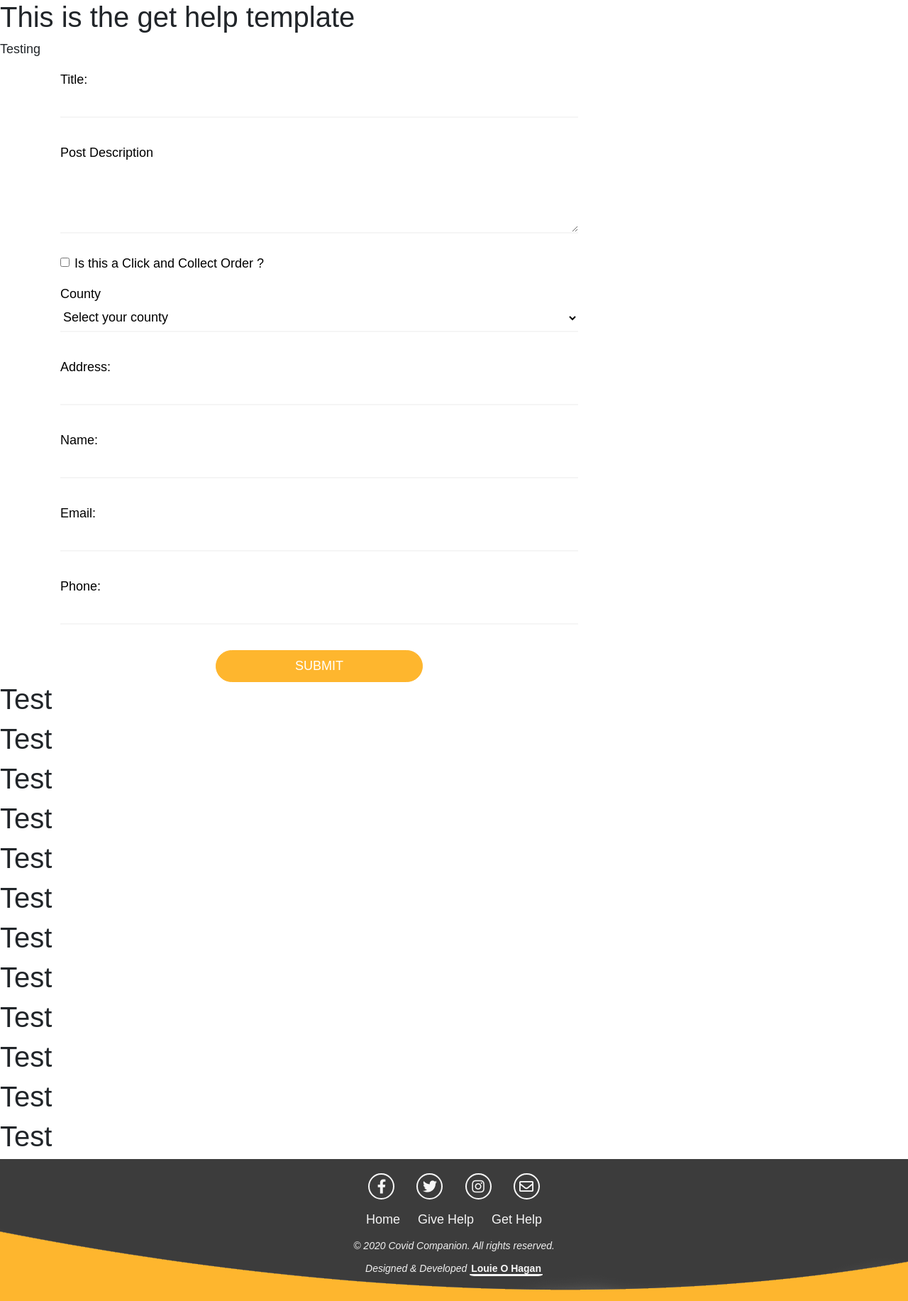
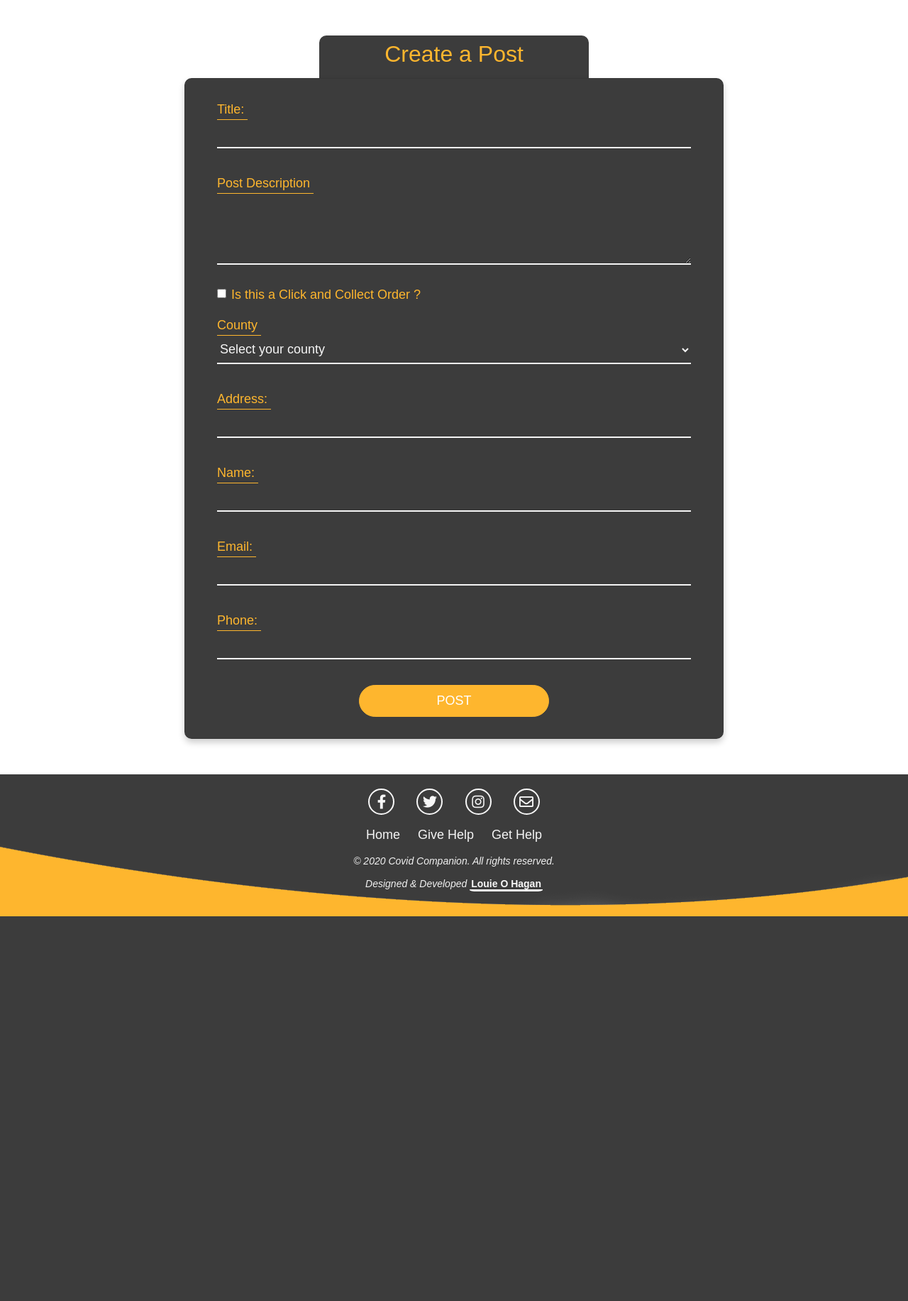
Before and after one commit to LouieOHagan/Covid-Companion-Website, a Flask app: template templates/get-help.html in a window 1280 px wide. Shown: the part 66-1899 px from the top of the page at 71% size. After the commit the page ends 1357 px from the top, so only its background shows below. Run offline with Flask 2, Linux system fonts and the light colour scheme; the template is opened without the code that fills it, so the values that code supplies are empty; some libraries are stand-ins or nearby versions.

Commit message:
Style: Added additional styles to get-help.html form -> created card that contains the form along with title for card, bottom border for labels, and :hover and :focus pseudo classes

```diff
--- a/static/css/style.css
+++ b/static/css/style.css
@@ -71,7 +71,7 @@ body {
 }
 
 .nav-btn:hover {
-    background-color: #f8ae24;
+    background-color: #ecaa2f;
 }
 
 .nav-btn .nav-link {
@@ -211,6 +211,32 @@ body {
 
 /* --------------------------Get Help Page */
 
+.form-card {
+    width: 100%;
+    display: block;
+    margin: 0 auto 50px;
+    background: #3c3c3c;
+    border: 1px solid rgba(0, 0, 0, .1);
+    box-shadow: 0 5px 10px rgba(0, 0, 0, .2);
+    border-radius: 10px;
+}
+
+.title-card {
+    width: 100%;
+    display: block;
+    background: #3c3c3c;
+    margin: 50px auto 0;
+    color: #feb62e;
+    border-top-left-radius: 10px;
+    border-top-right-radius: 10px;
+    text-align: center;
+    padding: 7px;
+}
+
+.form-section {
+    padding: 30px;
+}
+
 .input-field {
     width: 100%;
     box-sizing: border-box;
@@ -223,6 +249,16 @@ body {
     padding: 5px 0;
     margin-bottom: 20px;
     font-size: 18px;
+    color: #f5f5f5;
+}
+
+.select-field {
+    background: #3c3c3c;
+}
+
+.checkbox-field:hover,
+.select-field:hover {
+    cursor: pointer;
 }
 
 .text-area {
@@ -233,7 +269,15 @@ body {
 .form-group label {
     display: block;
     margin-bottom: 0px;
-    color: #000;
+    color: #feb62e;
+    font-weight: 100;
+    border-bottom: 1px solid #feb62e;
+    padding-right: 5px;
+    width: fit-content;
+}
+
+.form-check label {
+    border: none;
 }
 
 .submit-btn {
@@ -248,11 +292,21 @@ body {
     width: 40%;
 }
 
+.submit-btn:hover {
+    background-color: #ecaa2f;
+}
+
+.input-field:focus {
+    border-bottom: 2px solid #feb62e;
+    transition: .7s;
+}
 
 /* --------------------------Media Query */
 
 /* Active for screen sizes under 992px */
 @media (max-width: 992px) {
+
+    /* --- Navbar */
     .cc-navbar {
         width: 100%;
     }
@@ -264,6 +318,8 @@ body {
 
 /* Active for screen sizes under 768px */
 @media (max-width: 768px) {
+
+    /* --- Footer */
     .footer-base {
         height: 210px;
         position: relative;
@@ -273,6 +329,8 @@ body {
 
 /* Active for screen sizes under 576px */
 @media (max-width:576px) {
+
+    /* --- Footer */
     .connect-icons li i {
         font-size: 18px;
         width: 35px;
@@ -285,10 +343,10 @@ body {
     }
 }
 
-
-
 /* Active for screen sizes under 350px */
 @media (max-width: 350px) {
+
+    /* --- Small Device Navbar */
     .phone-nav ul {
         height: 70px;
     }
@@ -300,6 +358,8 @@ body {
 
 /* Active for screen sizes under 292px */
 @media (max-width:292px) {
+
+    /* --- Footer */
     .footer-base {
         height: 230px;
     }
--- a/templates/base.html
+++ b/templates/base.html
@@ -75,18 +75,7 @@
     <!-- /. Small Screen Bottom Navigation Bar -->
 
     {% block content %} {% endblock %}
-    <h1>Test</h1>
-    <h1>Test</h1>
-    <h1>Test</h1>
-    <h1>Test</h1>
-    <h1>Test</h1>
-    <h1>Test</h1>
-    <h1>Test</h1>
-    <h1>Test</h1>
-    <h1>Test</h1>
-    <h1>Test</h1>
-    <h1>Test</h1>
-    <h1>Test</h1>
+
 
     <!-- Footer -->
     <footer class="nav-colour footer-base">
--- a/templates/get-help.html
+++ b/templates/get-help.html
@@ -3,13 +3,16 @@
 {% block title %}{{ title }} | Covid Companion{% endblock %}
 
 {% block content %}
-    <h1>This is the get help template</h1>
-    <p>Testing</p>
 
 <div class="container">
     <div class="row">
-        <div class="col-8">
-            <form action="{{url_for('get_help')}}" method="POST">
+        <div class="col-6  col-md-4 title-card">
+            <h2>Create a Post</h2>
+        </div>
+    </div>
+    <div class="row">
+        <div class="col-11 col-sm-12 col-md-8 form-card">
+            <form class="form-section" action="{{url_for('get_help')}}" method="POST">
                 <!-- Title Input -->
                 <div class="form-group">
                     <label for="title">Title:</label>
@@ -22,7 +25,7 @@
                 </div>
                 <!-- Click & Collect Input -->
                 <div class="form-check form-group">
-                    <input class="form-check-input" type="checkbox" name="click_and_collect" id="clickAndCollect">
+                    <input class="form-check-input checkbox-field" type="checkbox" name="click_and_collect" id="clickAndCollect">
                     <label class="form-check-label" for="clickAndCollect">
                         Is this a Click and Collect Order ?
                     </label>
@@ -35,7 +38,7 @@
                 <!-- County Input -->
                 <div class="form-group">
                     <label for="exampleFormControlSelect1">County</label>
-                    <select class="input-field" id="county" name="county" required>
+                    <select class="input-field select-field" id="county" name="county" required>
                         <option value="" disabled selected>Select your county</option>
                         {% for county in counties %}
                             <option>{{ county.county_name }}</option>
@@ -63,7 +66,7 @@
                     <input type="text" class="input-field" name="phone" id="phone" required>
                 </div>
 
-                <input type="submit" class="submit-btn">
+                <input type="submit" class="submit-btn" value="Post">
             </form>
         </div>
     </div>
```
